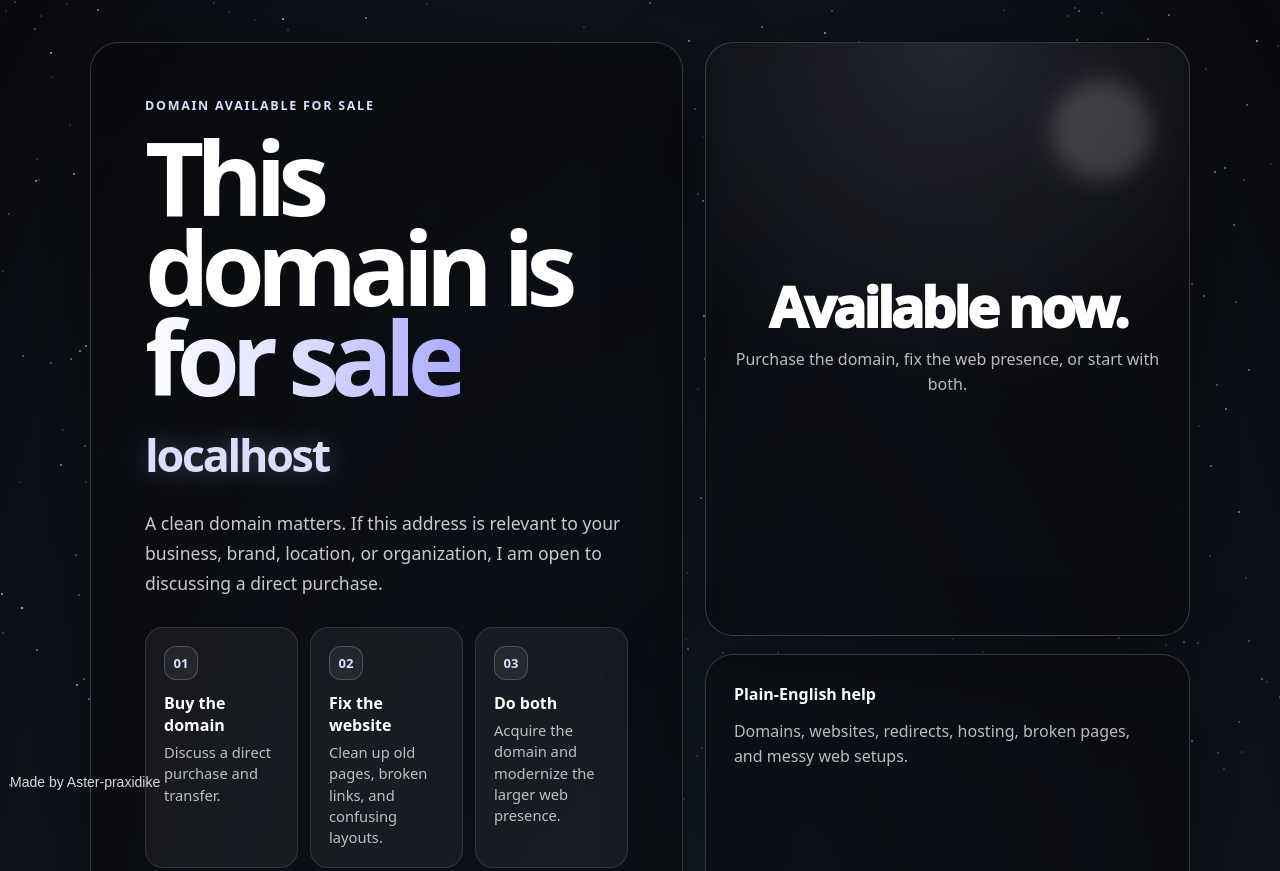
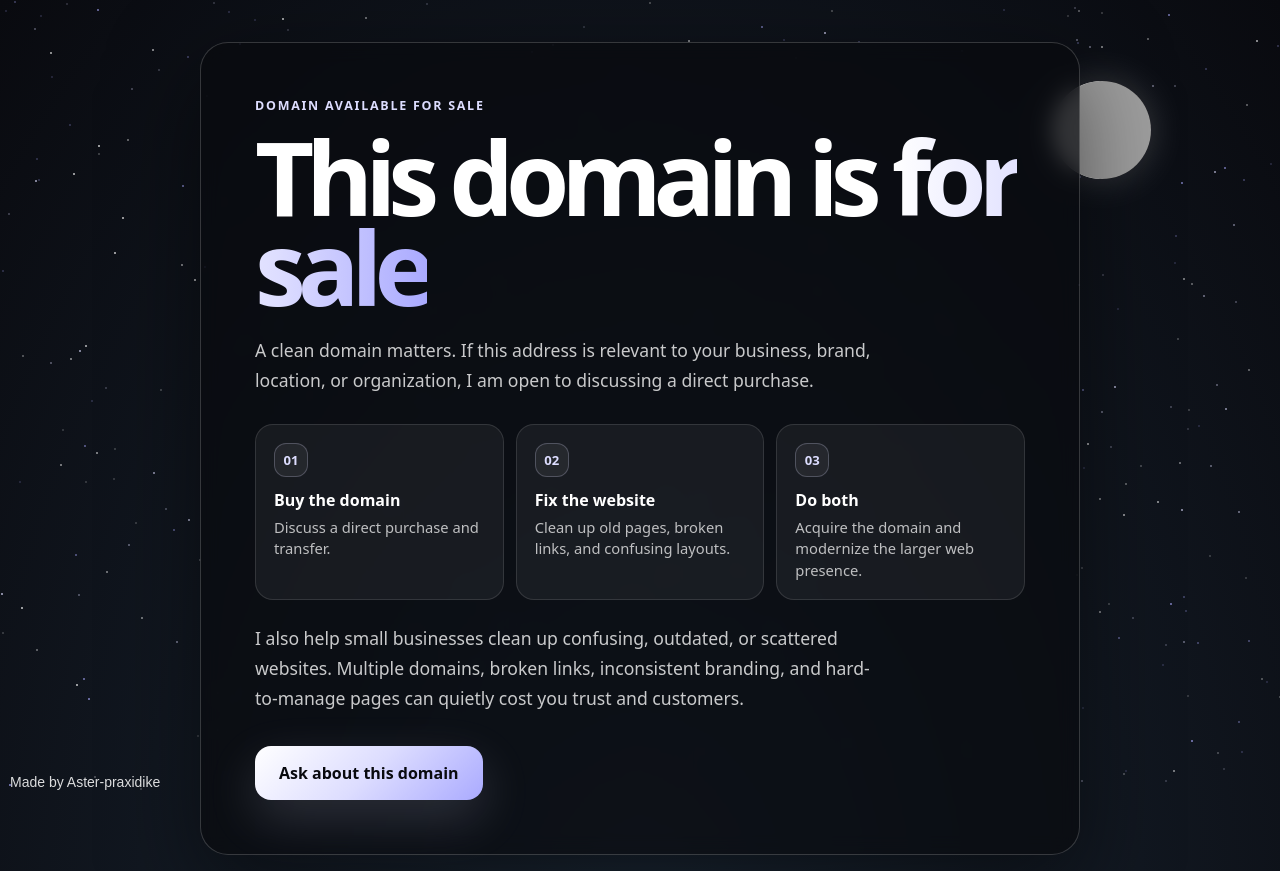
Before and after one commit to AsterPraxidike/website-placeholder, a plain HTML site: page index.html in a window 1280 px wide. Shown: the top 871 px of the page. Drawn offline with Linux system fonts and the light colour scheme; grey boxes are pictures that could not be loaded; animation ran at ten frames a second.

Commit message:
Adjust layout widths and simplify structure

```diff
--- a/index.html
+++ b/index.html
@@ -86,7 +86,7 @@
     .page {
       position: relative;
       z-index: 5;
-      width: min(1100px, calc(100% - 28px));
+      width: min(880px, calc(100% - 28px));
       min-height: 100vh;
       margin: 0 auto;
       display: grid;
@@ -96,10 +96,7 @@
 
     .layout {
       width: 100%;
-      display: grid;
-      grid-template-columns: 1.1fr 0.9fr;
-      gap: 22px;
-      align-items: stretch;
+      display: block;
     }
 
     .panel,
@@ -263,10 +260,6 @@
     }
 
     @media (max-width: 900px) {
-      .layout {
-        grid-template-columns: 1fr;
-      }
-
       .options {
         grid-template-columns: 1fr;
       }
@@ -274,7 +267,7 @@
 
     @media (max-width: 620px) {
       .page {
-        width: min(100% - 24px, 1100px);
+        width: min(100% - 24px, 880px);
         padding: 24px 0 52px;
       }
 
@@ -342,7 +335,7 @@
             This domain is <span class="gradient">for sale</span>
           </h1>
 
-          <div class="domain" id="domainName">this domain</div>
+
 
           <p class="lead">
             A clean domain matters. If this address is relevant to your business,
@@ -382,23 +375,7 @@
           </div>
         </div>
 
-        <aside class="side">
-          <div class="side-card status">
-            <div>
-              <div class="big">Available now.</div>
-              <div class="small">
-                Purchase the domain, fix the web presence, or start with both.
-              </div>
-            </div>
-          </div>
 
-          <div class="side-card">
-            <strong>Plain-English help</strong>
-            <div class="small">
-              Domains, websites, redirects, hosting, broken pages, and messy web setups.
-            </div>
-          </div>
-        </aside>
       </section>
 
       <footer id="footerText" aria-hidden="true">
```
